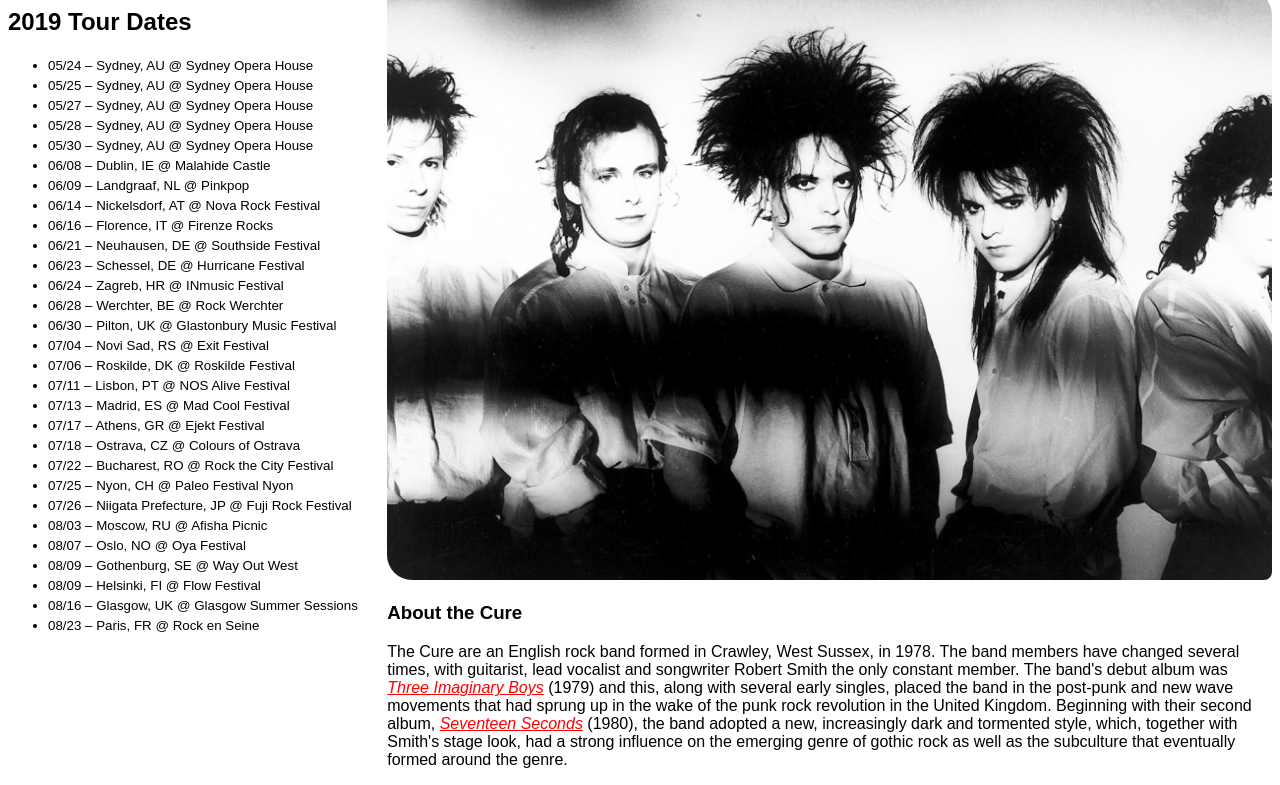
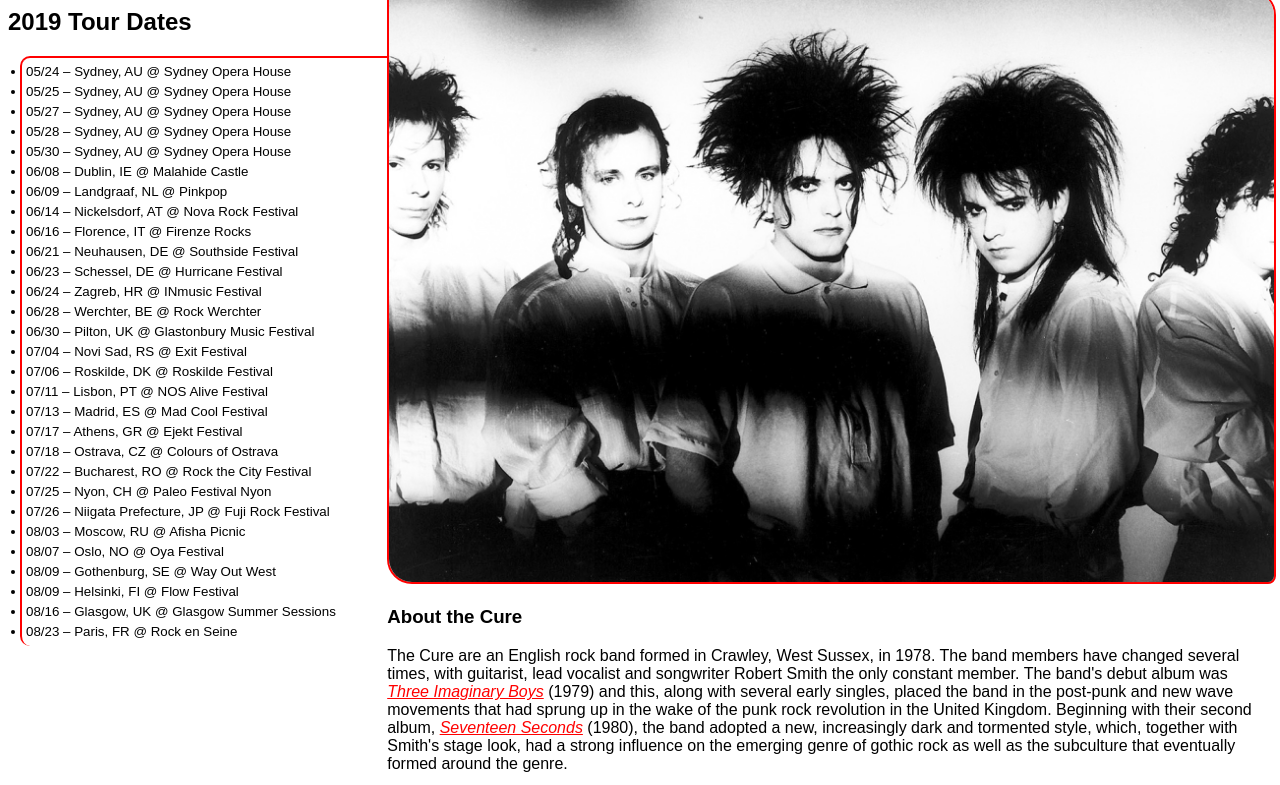
Before and after one commit to thekidnamedkd/my-favorite-band, a plain HTML site: page favorite-band.html in a window 1280 px wide. Shown: the part 146-931 px from the top of the page. Drawn offline with Linux system fonts and the light colour scheme.

Commit message:
style box model of side bar and main photo, justify about section copy, add 20px margins to left and right of body

```diff
--- a/css/styles.css
+++ b/css/styles.css
@@ -19,6 +19,7 @@ a {
 .main-photo img {
   max-width: 100%;
   height: auto;
+  border: 2px solid red;
   border-radius: 8px 25px;
 }
 
@@ -30,13 +31,23 @@ a:hover{
 .sidebar {
   max-width: 30%;
   float: left;
-  margin-right: 25px;
 }
 
 .sidebar-photo img {
   align: center;
   max-width: 25%;
   max-height: auto;
+}
+.sidebar-text ul {
+  margin: 12px;
+  border: 2px solid red;
+  border-radius: 10px;
+  border-top-style: solid;
+  border-right-style: none;
+  border-bottom-style: none;
+  border-left-style: solid;
+  padding: 4px;
+  background-color: white;
 }
 
 .album {
--- a/favorite-band.html
+++ b/favorite-band.html
@@ -37,11 +37,12 @@
     </div>
     <div class="sidebar"></div>
       <div class="sidebar-photo">
-      <img src="img/cure-logo.png">
-    </div>
+        <img src="img/cure-logo.png">
+      </div>
       <div>
         <h2>2019 Tour Dates</h2>
       </div>
+      <div class="sidebar-text">
         <div class="list">
           <ul>
             <li>05/24 – Sydney, AU @ Sydney Opera House</li>
@@ -76,5 +77,6 @@
           </ul>
         </div>
       </div>
+    </div>
   </body>
 </html>
```
